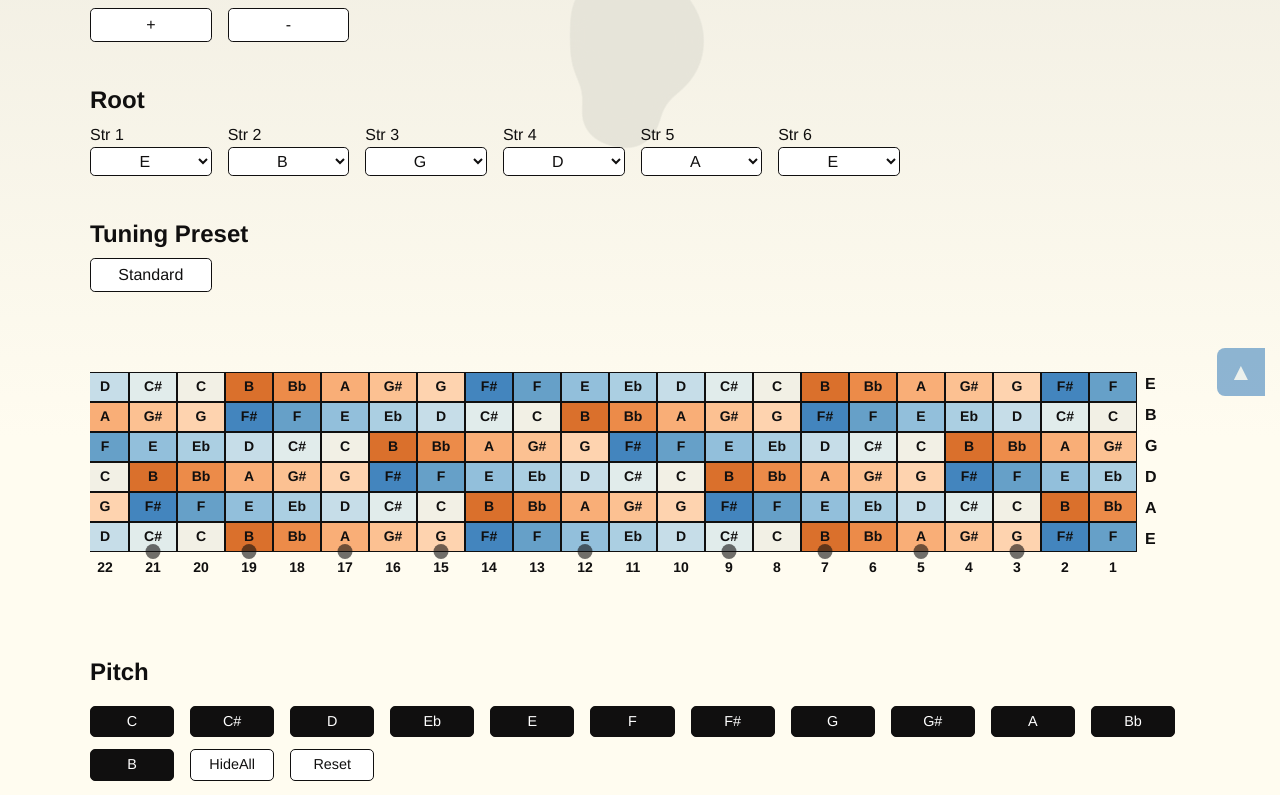
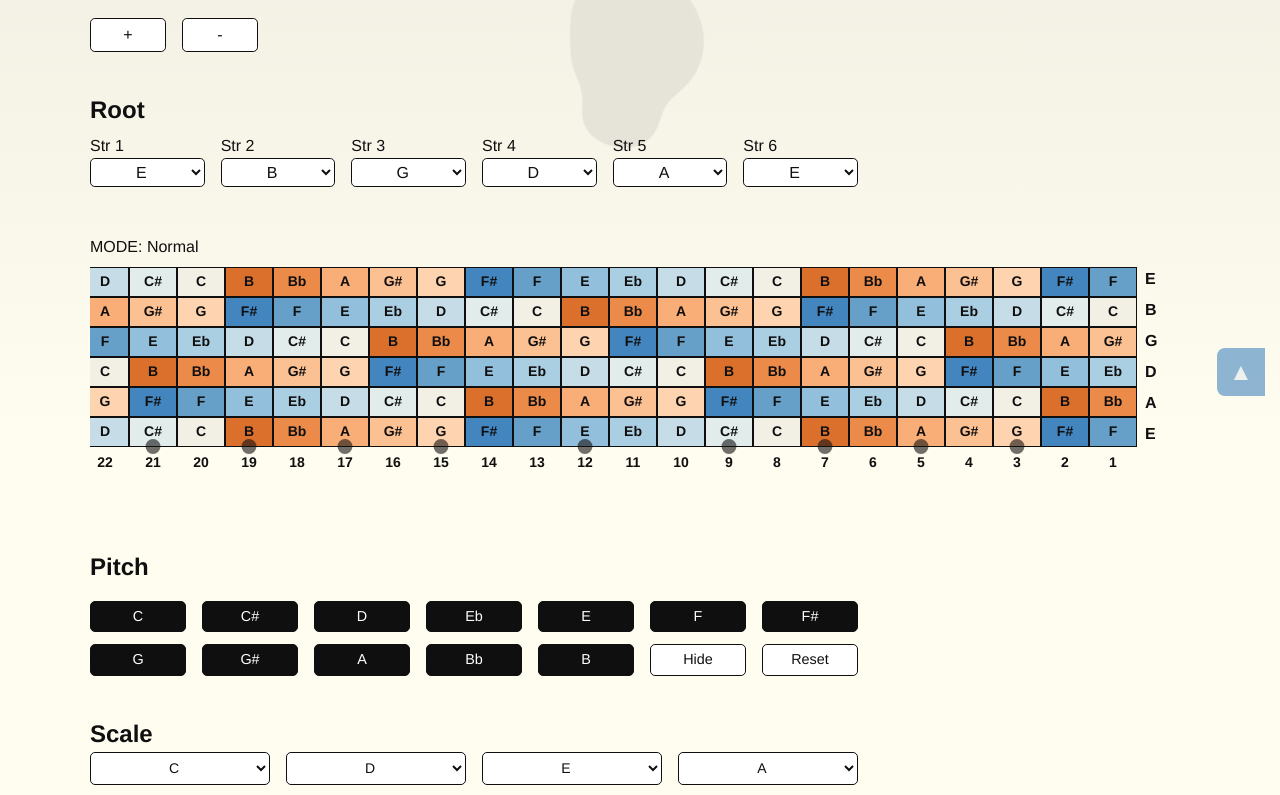
Before and after one commit to hopexon/hpx_pfs, a Next.js app: page /tools/interval in a window 1280 px wide. Shown: the part 364-1159 px from the top of the page. Built offline with nearby package versions, Linux system fonts and the light colour scheme; a web font is replaced by a local one.

Commit message:
interval / refuctored both styling and structure

```diff
--- a/src/app/tools/interval/interval.module.css
+++ b/src/app/tools/interval/interval.module.css
@@ -19,26 +19,110 @@
   inline-size: 100%;
 }
 
-/*
+/* ---------------------------
 utilities
-*/
-.selects__ttl {
+---------------------------*/
+.selector__twoButtons {
+  display: grid;
+  grid-template-columns: 1fr 1fr;
+  max-inline-size: calc((300 / 16) * 1rem);
+  column-gap: 1rem;
+}
+
+.selector__multiButtons {
+  display: grid;
+  grid-template-rows: repeat(3, auto);
+  grid-template-columns: repeat(3, 1fr);
+  column-gap: 1rem;
+  row-gap: 0.75rem;
+  margin-block-start: 1rem;
+  inline-size: 100%;
+  max-inline-size: calc((430 / 16) * 1rem);
+}
+
+@media screen and (min-width: 768px) {
+  .selector__multiButtons {
+    grid-template-rows: auto;
+    grid-template-columns: repeat(7, 1fr);
+    max-inline-size: calc((768 / 16) * 1rem);
+  }
+}
+
+@media screen and (min-width: 501px) and (max-width: 767px) {
+  .selector__multiButtons {
+    grid-template-columns: repeat(4, 1fr);
+    max-inline-size: calc((574 / 16) * 1rem);
+  }
+}
+
+.selector__wrap {
   margin-block-start: var(--ttl-mt-sp);
+  opacity: 1;
+  transition: opacity 0.2s;
+}
+
+@media screen and (min-width: 768px) {
+  .selector__wrap {
+    margin-block-start: var(--ttl-mt-pc);
+  }
+}
+
+.section__disabled {
+  opacity: 0.35;
+  pointer-events: none;
+  user-select: none;
+  transition: opacity 0.2s;
+}
+
+.selector__wrap:first-child {
+  margin-block-start: 0;
+}
+
+.selector__ttl {
   font-size: var(--ttl-fs-sp);
   font-weight: 700;
 }
 
 @media screen and (min-width: 768px) {
-  .selects__ttl {
-    margin-block-start: var(--ttl-mt-pc);
+  .selector__ttl {
     font-size: var(--ttl-fs-pc);
   }
 }
 
-.selects__ttl:first-child {
-  margin-block-start: 0;
+.btns__wrap {
+  margin-block-start: 1rem;
 }
 
+.select__btn {
+  display: inline-block;
+  padding: calc((4 / 16) * 1rem) calc((10 / 16) * 1rem);
+  inline-size: 100%;
+  font-size: 1em;
+  text-align: center;
+  border: 1px solid var(--black);
+  border-radius: 0.3rem;
+  cursor: pointer;
+  transition: all 0.2s;
+  color: var(--black);
+  background-color: #fff;
+}
+
+@media screen and (min-width: 768px) {
+  .select__btn {
+    font-size: 1em;
+  }
+}
+
+.btn__hide:active,
+.btn__reset:active {
+  color: var(--paper);
+  background-color: var(--black);
+  transform: scale(0.98);
+}
+
+/* ---------------------------
+ttl strikethrough
+--------------------------- */
 .intervaltool__ttl__wrapper {
   position: relative;
 }
@@ -82,35 +166,101 @@ utilities
   opacity: 1;
 }
 
-.select__btn {
-  display: inline-block;
-  padding: calc((4 / 16) * 1rem) calc((10 / 16) * 1rem);
+/* ---------------------------
+handedness Select
+--------------------------- */
+.handedness__selector__wrap {
+  display: flex;
+  flex-flow: row nowrap;
+  align-items: baseline;
+  column-gap: 1rem;
+}
+
+.handedness__btn {
+  color: var(--base-600);
+}
+
+.js__handedness__active {
+  color: #fff;
+  background-color: var(--black);
+}
+
+/* ---------------------------
+number of strings
+--------------------------- */
+.selector__strings__number {
+  max-inline-size: calc((165.2 / 16) * 1rem);
+}
+
+.strings__number__btn {
+  inline-size: calc((76 / 16) * 1rem);
+}
+
+.strings__number__btn:active {
+  color: var(--paper);
+  background-color: var(--black);
+  transform: scale(0.98);
+}
+
+.strings__number__btn:disabled {
+  pointer-events: none;
+  opacity: 0.4;
+}
+
+/* ---------------------------
+root selector
+--------------------------- */
+.root__selector__wrap {
+  display: grid;
+  grid-template-rows: repeat(3, auto);
+  grid-template-columns: repeat(3, 1fr);
+  grid-auto-flow: column;
+  column-gap: 1rem;
+  row-gap: 0.5rem;
+  margin-block-start: 0.35rem;
   inline-size: 100%;
-  font-size: 1em;
-  text-align: center;
-  border: 1px solid var(--black);
-  border-radius: 0.3rem;
-  cursor: pointer;
-  transition: all 0.2s;
-  color: var(--black);
-  background-color: #fff;
+  max-inline-size: calc((430 / 16) * 1rem);
 }
 
 @media screen and (min-width: 768px) {
-  .select__btn {
+  .root__selector__wrap {
+    grid-template-rows: auto;
+    grid-template-columns: repeat(6, minmax(60px, 1fr));
+    grid-auto-flow: initial;
+    grid-auto-columns: initial;
+    max-inline-size: calc((768 / 16) * 1rem);
+  }
+}
+
+.root__selector {
+  display: grid;
+  align-items: center;
+}
+
+.root__selector__label {
+  font-size: 0.9em;
+}
+
+@media screen and (min-width: 768px) {
+  .root__selector__label {
     font-size: 1em;
   }
 }
 
-/*
-Fret
-*/
-.fret__map__interval {
+.root__select__btn {
+  text-align: center;
+  text-align-last: center;
+}
+
+/* ---------------------------
+fret map
+--------------------------- */
+.fret__map__outer {
   position: relative;
 }
 
 .mode__name {
-  --inset-block-start: 1.75rem;
+  --inset-block-start: 3rem;
   --inset-inline-start: 50%;
   --transform: translateX(-50%);
 
@@ -118,10 +268,19 @@ Fret
   inset-block-start: var(--inset-block-start);
   inset-inline-start: var(--inset-inline-start);
   transform: var(--transform);
+  inline-size: max-content;
+}
+
+@media screen and (min-width: 768px) {
+  .mode__name {
+    --inset-block-start: 3rem;
+    --inset-inline-start: 0;
+    --transform: none;
+  }
 }
 
 .mode__name h2 {
-  --flex-flow: column nowrap;
+  --flex-flow: row nowrap;
   --column-gap: 0.5rem;
   --font-size: 0.8rem;
 
@@ -133,12 +292,6 @@ Fret
 }
 
 @media screen and (min-width: 768px) {
-  .mode__name {
-    --inset-block-start: 3rem;
-    --inset-inline-start: 0;
-    --transform: none;
-  }
-
   .mode__name h2 {
     --flex-flow: row nowrap;
     --column-gap: 1.5rem;
@@ -224,19 +377,6 @@ Fret
   }
 }
 
-/* .fret__mark::before {
-  position: absolute;
-  content: '';
-  border-radius: 50%;
-  background-color: var(--black);
-  inline-size: calc((15 / 16) * 1rem);
-  block-size: calc((15 / 16) * 1rem);
-  inset-block-start: -625%;
-  inset-inline-start: 50%;
-  transform: translateX(-50%);
-  opacity: 0.6;
-} */
-
 .fret__mark::after {
   position: absolute;
   content: '';
@@ -302,9 +442,27 @@ Fret
   background-color: var(--orange-400);
 }
 
-/*
-interval Display Mode
-*/
+
+/* ---------------------------
+fret map rootname
+--------------------------- */
+.root__wrap {
+  margin-inline-start: calc((8 / 16) * 1rem);
+}
+
+.root__item {
+  inline-size: calc((30 / 16) * 1rem);
+  block-size: calc((31 / 16) * 1rem);
+}
+
+.root__pitch {
+  font-size: calc((16 / 16) * 1rem);
+  font-weight: 700;
+}
+
+/* ---------------------------
+interval-mode fret
+--------------------------- */
 .fret__map__interval {
   /* interval-based fret colors (customize per degree) */
   .fret__item[data-interval="1"] {
@@ -378,207 +536,9 @@ interval Display Mode
   }
 }
 
-/*
-interval mode: gray out non-functional sections
-*/
-.section__disabled {
-  opacity: 0.35;
-  pointer-events: none;
-  user-select: none;
-}
-
-
-/*
-Fretboard__Roots
-*/
-.root__wrap {
-  margin-inline-start: calc((8 / 16) * 1rem);
-}
-
-.root__item {
-  inline-size: calc((30 / 16) * 1rem);
-  block-size: calc((31 / 16) * 1rem);
-}
-
-.root__pitch {
-  font-size: calc((16 / 16) * 1rem);
-  font-weight: 700;
-}
-
-/*
-Layout Select
-*/
-.layout__selector__wrap {
-  display: flex;
-  flex-flow: row nowrap;
-  align-items: baseline;
-  column-gap: 1rem;
-}
-
-.select__layout {
-  display: grid;
-  grid-template-columns: 1fr 1fr;
-  max-inline-size: 300px;
-  column-gap: 1rem;
-}
-
-.layout__btn {
-  color: var(--base-600);
-}
-
-.js__layout__active {
-  color: #fff;
-  background-color: var(--black);
-}
-
-/*
-Number of Strings
-*/
-.strings__number__selector__wrap {
-  display: grid;
-  grid-template-columns: repeat(auto-fill, minmax(80px, 1fr));
-  column-gap: 1rem;
-  row-gap: 0.5rem;
-  margin-block-start: 0.35rem;
-  inline-size: 100%;
-}
-
-@media screen and (min-width: 768px) {
-  .strings__number__selector__wrap {
-    grid-template-columns: repeat(auto-fill, minmax(120px, 1fr));
-  }
-}
-
-.strings__number__btn:disabled {
-  pointer-events: none;
-  opacity: 0.4;
-}
-
-/*
-Root Selector
-*/
-.root__selector__wrap {
-  display: grid;
-  grid-template-columns: repeat(auto-fill, minmax(80px, 1fr));
-  column-gap: 1rem;
-  row-gap: 0.5rem;
-  margin-block-start: 0.35rem;
-  inline-size: 100%;
-}
-
-@media screen and (min-width: 768px) {
-  .root__selector__wrap {
-    grid-template-columns: repeat(auto-fill, minmax(120px, 1fr));
-  }
-}
-
-.root__selector {
-  display: grid;
-  align-items: center;
-}
-
-.root__selector__label {
-  font-size: 0.9em;
-}
-
-@media screen and (min-width: 768px) {
-  .root__selector__label {
-    font-size: 1em;
-  }
-}
-
-.root__select__btn {
-  text-align: center;
-  text-align-last: center;
-}
-
-/*
-Preset Selector
-*/
-.preset__btn:active {
-  color: var(--paper);
-  background-color: var(--black);
-  transform: scale(0.98);
-}
-
-.select__preset {
-  display: grid;
-  grid-template-columns: repeat(auto-fill, minmax(100px, 1fr));
-  column-gap: 1rem;
-  row-gap: 0.5rem;
-  margin-block-start: 0.35rem;
-  inline-size: 100%;
-}
-
-@media screen and (min-width: 768px) {
-  .select__preset {
-    grid-template-columns: repeat(auto-fill, minmax(120px, 1fr));
-  }
-}
-
-
-/*
-Scale Selector
-*/
-.scale__selector__wrap {
-  display: grid;
-  grid-template-columns: repeat(auto-fill, minmax(120px, 1fr));
-  column-gap: 1rem;
-  row-gap: 0.75rem;
-  margin-block-start: 1rem;
-  inline-size: 100%;
-}
-
-.scale__selector {
-  transition: all 0.2s;
-}
-
-.js__scale__active {
-  border-radius: 8px;
-}
-
-.scale__btn {
-  display: inline-block;
-  padding: calc((4 / 16) * 1rem) calc((10 / 16) * 1rem);
-  margin-right: calc((10 / 16) * 1rem);
-  inline-size: 100%;
-  min-block-size: calc((33 / 16) * 1rem);
-  font-size: calc((0.95 * 16 / 16) * 1rem);
-  border: 1px solid var(--black);
-  border-radius: 5px;
-  cursor: pointer;
-  transition: all 0.2s;
-  color: var(--black);
-  background-color: #fff;
-  text-align: center;
-  text-align-last: center;
-  appearance: none;
-  outline: none;
-}
-
-.js__scale__active .scale__btn {
-  color: #fff;
-  background-color: var(--black);
-}
-
-.scale__selector:has(select:not(:invalid):not([value=''])) {
-  border-radius: 8px;
-}
-
-.select__pitch__ttl {
-  margin-block-start: var(--ttl-mt-pc);
-  font-size: var(--ttl-fs-pc);
-}
-
-.select__pitch {
-  display: grid;
-  grid-template-columns: repeat(auto-fill, minmax(80px, 1fr));
-  column-gap: 1rem;
-  row-gap: 0.75rem;
-  margin-block-start: 1rem;
-  inline-size: 100%;
-}
-
+/* ---------------------------
+pitch / interval selector
+--------------------------- */
 .pitch__btn {
   display: inline-block;
   padding: calc((4 / 16) * 1rem) calc((10 / 16) * 1rem);
@@ -607,7 +567,84 @@ Scale Selector
   background-color: var(--base-300);
 }
 
-/* Usage */
+/* ---------------------------
+scale / pitch selector
+--------------------------- */
+.scale__selector__wrap {
+  display: grid;
+  grid-template-columns: repeat(auto-fill, minmax(130px, 1fr));
+  column-gap: 1rem;
+  row-gap: 0.75rem;
+}
+
+@media screen and (min-width: 900px) {
+  .scale__selector__wrap {
+    grid-template-columns: repeat(4, 1fr);
+    max-inline-size: calc(((192 * 4) / 16) * 1rem);
+  }
+}
+
+.scale__selector {
+  transition: all 0.2s;
+}
+
+.js__scale__active {
+  border-radius: 8px;
+}
+
+.scale__btn {
+  display: inline-block;
+  padding: calc((4 / 16) * 1rem) calc((10 / 16) * 1rem);
+  margin-inline-end: calc((10 / 16) * 1rem);
+  inline-size: 100%;
+  min-block-size: calc((33 / 16) * 1rem);
+  font-size: calc((14 / 16) * 1rem);
+  border: 1px solid var(--black);
+  border-radius: 5px;
+  transition: all 0.2s;
+  color: var(--black);
+  background-color: #fff;
+  text-align: center;
+  text-align-last: center;
+  outline: none;
+}
+
+.js__scale__active .scale__btn {
+  color: #fff;
+  background-color: var(--black);
+}
+
+.scale__selector:has(select:not(:invalid):not([value=''])) {
+  border-radius: 8px;
+}
+
+/* ---------------------------
+preset selector
+--------------------------- */
+.preset__btn:active {
+  color: var(--paper);
+  background-color: var(--black);
+  transform: scale(0.98);
+}
+
+.select__preset {
+  display: grid;
+  grid-template-columns: repeat(auto-fill, minmax(100px, 1fr));
+  column-gap: 1rem;
+  row-gap: 0.5rem;
+  margin-block-start: 0.35rem;
+  inline-size: 100%;
+}
+
+@media screen and (min-width: 768px) {
+  .select__preset {
+    grid-template-columns: repeat(auto-fill, minmax(120px, 1fr));
+  }
+}
+
+/* ---------------------------
+usage
+--------------------------- */
 .interval__usage__wrap {
   --row-gap: 2rem;
   --margin-block-start: 5.5rem;
--- a/src/components/tools/interval/IntervalTool.tsx
+++ b/src/components/tools/interval/IntervalTool.tsx
@@ -409,7 +409,7 @@ export function IntervalTool({
               const pitchIndex = mod12(rootIndex + fretNo); // calculate each fret's pitch index from rootIndex
               const note = pitchNames[pitchIndex]; // get pitch name from pitchIndex
 
-              // interval display mode: show degree names relative to the clicked fret
+              // interval mode: show degree names relative to the clicked fret
               if (isIntervalMode && intervalModeRootPitch !== null) {
                 const semitoneDistance = pitchIndex - intervalModeRootPitch;
                 const intervalName = getIntervalName(semitoneDistance);
@@ -504,20 +504,22 @@ export function IntervalTool({
         <span className={styles.mode__rootname}>Root: {intervalRootName}</span>
       </h2>
     </div>
-  ) : null;
+  ) : (
+    <div className={styles.mode__name}>
+      <h2>MODE: Normal</h2>
+    </div>
+  );
 
   return (
     <div className={styles.content__wrap}>
-      <div
-        className={`${styles.layout__selector__wrap} ${isIntervalMode ? styles.section__disabled : ""}`}
-      >
-        <div className={styles.selects__ttl}>
+      <div className={`${styles.selector__wrap} ${styles.handedness__selector__wrap} ${isIntervalMode ? styles.section__disabled : ""}`}>
+        <div className={styles.selector__ttl}>
           <h2>Layout</h2>
         </div>
-        <div className={styles.select__layout}>
+        <div className={`${styles.selector__twoButtons} ${styles.selector__handedness}`}>
           <button
             type="button"
-            className={`${styles.select__btn} ${styles.layout__btn} ${handedness === "left" ? styles.js__layout__active : ""}`}
+            className={`${styles.select__btn} ${styles.handedness__btn} ${handedness === "left" ? styles.js__handedness__active : ""}`}
             disabled={isIntervalMode}
             onClick={() => handleHandednessChange("left")}
           >
@@ -525,7 +527,7 @@ export function IntervalTool({
           </button>
           <button
             type="button"
-            className={`${styles.select__btn} ${styles.layout__btn} ${handedness === "right" ? styles.js__layout__active : ""}`}
+            className={`${styles.select__btn} ${styles.handedness__btn} ${handedness === "right" ? styles.js__handedness__active : ""}`}
             disabled={isIntervalMode}
             onClick={() => handleHandednessChange("right")}
           >
@@ -534,12 +536,11 @@ export function IntervalTool({
         </div>
       </div>
 
-      <div
-        className={`${styles.selects__ttl} ${isIntervalMode ? styles.section__disabled : ""}`}
-      >
+      <div className={`${styles.selector__wrap} ${styles.strings__number__selector__wrap} ${isIntervalMode ? styles.section__disabled : ""}`}>
+        <div className={styles.selector__ttl}>
           <h2>Strings：{stringCount}</h2>
         </div>
-      <div className={styles.strings__number__selector__wrap}>
+        <div className={`${styles.btns__wrap} ${styles.selector__twoButtons} ${styles.selector__strings__number}`}>
           <button
             type="button"
             className={`${styles.select__btn} ${styles.strings__number__btn}`}
@@ -557,15 +558,13 @@ export function IntervalTool({
             -
           </button>
         </div>
+      </div>
 
-      <div
-        className={`${styles.selects__ttl} ${isIntervalMode ? styles.section__disabled : ""}`}
-      >
+      <div className={`${styles.selector__wrap} ${isIntervalMode ? styles.section__disabled : ""}`}>
+        <div className={styles.selector__ttl}>
           <h2>Root</h2>
         </div>
-      <div
-        className={`${styles.root__selector__wrap} ${isIntervalMode ? styles.section__disabled : ""}`}
-      >
+        <div className={styles.root__selector__wrap}>
           <AnimatePresence>
             {stringNumbers.map((stringNo) => (
               <motion.div
@@ -597,32 +596,9 @@ export function IntervalTool({
             ))}
           </AnimatePresence>
         </div>
-
-      {/* activate if presets(other than standard) is mounted */}
-      <div
-        className={`${styles.selects__ttl} ${isIntervalMode ? styles.section__disabled : ""}`}
-      >
-        <h2>Tuning Preset</h2>
-      </div>
-      <div
-        className={`${styles.select__preset} ${isIntervalMode ? styles.section__disabled : ""}`}
-      >
-        {presetNames.map((tuningName) => (
-          <button
-            key={tuningName}
-            type="button"
-            className={`${styles.select__btn} ${styles.preset__btn}`}
-            disabled={isIntervalMode}
-            onClick={() => handleTuningClick(tuningName)}
-          >
-            {tuningName}
-          </button>
-        ))}
       </div>
 
-      <div
-        className={`${styles.fret__map__outer} ${isIntervalMode ? styles.fret__map__interval : ""}`}
-      >
+      <div className={`${styles.fret__map__outer} ${isIntervalMode ? styles.fret__map__interval : ""}`}>
         {modeName}
         <div
           ref={fretMapWrapRef}
@@ -642,12 +618,20 @@ export function IntervalTool({
         </div>
       </div>
 
+      <AnimatePresence mode="wait">
         {isIntervalMode ? (
-        <>
-          <div className={styles.selects__ttl}>
+          <motion.div
+            key="interval-section"
+            initial={{ opacity: 0 }}
+            animate={{ opacity: 1 }}
+            exit={{ opacity: 0 }}
+            transition={{ duration: 0.25 }}
+          >
+            <div className={styles.selector__wrap}>
+              <div className={styles.selector__ttl}>
                 <h2>Interval</h2>
               </div>
-          <div className={styles.select__pitch}>
+              <div className={`${styles.selector__multiButtons} ${styles.selector__interval}`}>
                 {intervalToggleNames.map((name) => {
                   const active = !hiddenIntervalSet.has(name);
                   return (
@@ -663,26 +647,34 @@ export function IntervalTool({
                 })}
                 <button
                   type="button"
-              className={styles.pitch__btn}
+                  className={`${styles.pitch__btn} ${styles.btn__hide}`}
                   onClick={handleIntervalHideAll}
                 >
-              HideAll
+                  Hide
                 </button>
                 <button
                   type="button"
-              className={styles.pitch__btn}
+                  className={`${styles.pitch__btn} ${styles.btn__reset}`}
                   onClick={handleIntervalReset}
                 >
                   Reset
                 </button>
               </div>
-        </>
+            </div>
+          </motion.div>
         ) : (
-        <>
-          <div className={styles.selects__ttl}>
+          <motion.div
+            key="pitch-section"
+            initial={{ opacity: 0 }}
+            animate={{ opacity: 1 }}
+            exit={{ opacity: 0 }}
+            transition={{ duration: 0.25 }}
+          >
+            <div className={styles.selector__wrap}>
+              <div className={styles.selector__ttl}>
                 <h2>Pitch</h2>
               </div>
-          <div className={styles.select__pitch}>
+              <div className={`${styles.selector__multiButtons} ${styles.selector__pitch}`}>
                 {pitchNames.map((pitch) => {
                   const isDisabledByScale = disabledPitchSetByScale.has(pitch);
                   const active = !isDisabledByScale && !hiddenPitchSet.has(pitch);
@@ -700,29 +692,30 @@ export function IntervalTool({
                 })}
                 <button
                   type="button"
-              className={styles.pitch__btn}
+                  className={`${styles.pitch__btn} ${styles.btn__hide}`}
                   onClick={handleHideAll}
                 >
-              HideAll
+                  Hide
                 </button>
                 <button
                   type="button"
-              className={styles.pitch__btn}
+                  className={`${styles.pitch__btn} ${styles.btn__reset}`}
                   onClick={handleResetPitch}
                 >
                   Reset
                 </button>
               </div>
-        </>
+            </div>
+          </motion.div>
         )}
+      </AnimatePresence>
 
-      <div
-        className={`${styles.selects__ttl} ${isIntervalMode ? styles.section__disabled : ""}`}
-      >
+      <div className={`${styles.selector__wrap} ${isIntervalMode ? styles.section__disabled : ""}`}>
+        <div className={styles.selector__ttl}>
           <h2>Scale</h2>
         </div>
         <div
-        className={`${styles.scale__selector__wrap} ${isIntervalMode ? styles.section__disabled : ""}`}
+          className={styles.scale__selector__wrap}
         >
           {scaleGroups.map((group) => (
             <div
@@ -751,14 +744,40 @@ export function IntervalTool({
 
           <button
             type="button"
-          className={styles.scale__btn}
+            className={`${styles.scale__btn} ${styles.btn__reset}`}
             disabled={isIntervalMode}
             onClick={handleResetScale}
           >
             Reset
           </button>
         </div>
+      </div>
+
+      <div className={`${styles.selector__wrap} ${isIntervalMode ? styles.section__disabled : ""}`}>
+        <div
+          className={styles.selector__ttl}
+        >
+          <h2>Tuning Preset</h2>
+        </div>
+        <div
+          className={`${styles.selector__multiButtons} ${styles.select__preset}`}
+        >
+          {presetNames.map((tuningName) => (
+            <button
+              key={tuningName}
+              type="button"
+              className={`${styles.select__btn} ${styles.preset__btn}`}
+              disabled={isIntervalMode}
+              onClick={() => handleTuningClick(tuningName)}
+            >
+              {tuningName}
+            </button>
+          ))}
+        </div>
+      </div>
+
       <IntervalUsage />
+
     </div>
   );
 }
```
Lines whose indentation alone changed are shown as unchanged.
